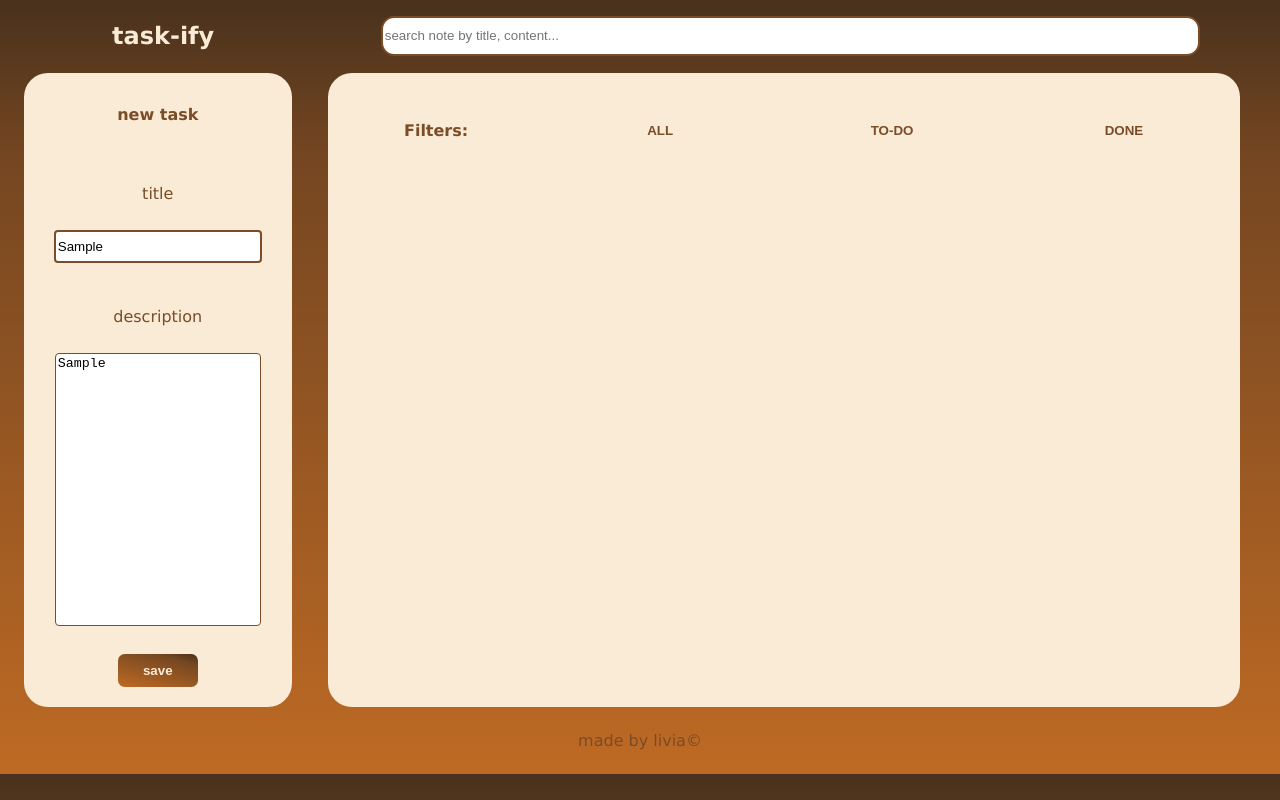
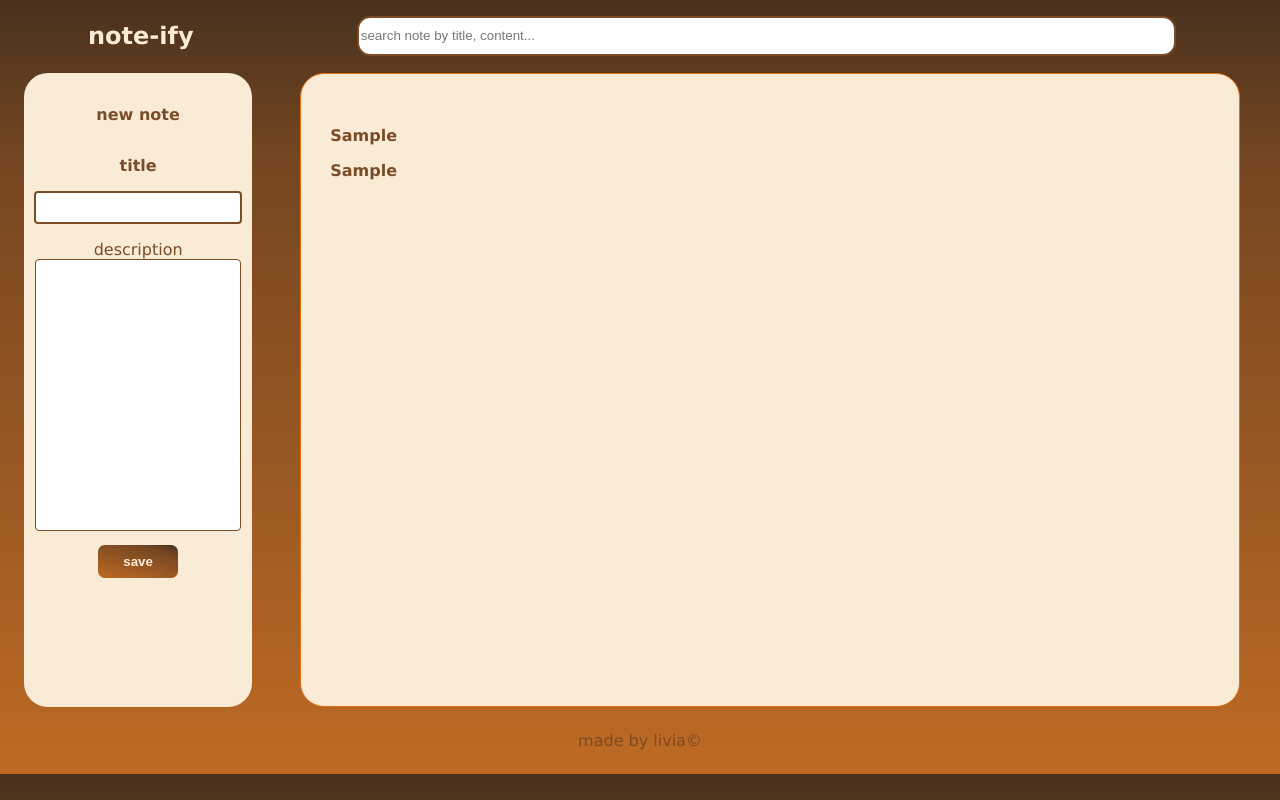
Before and after one commit to lvmendess/list-ify, a plain HTML site: page note-ify/index.html in a window 1280 px wide. Both pictures are taken after typing "Sample", "Sample" into the empty fields and a click on the button "save". Drawn offline with Linux system fonts and the light colour scheme.

Commit message:
vou malhar

```diff
--- a/note-ify/index.html
+++ b/note-ify/index.html
@@ -1,32 +1,30 @@
 <!DOCTYPE html>
 <html>
     <head>
-        <title>task-ify - by livia</title>
+        <title>note-ify - by livia</title>
         <link rel="stylesheet" href="style.css">
     </head>
 
     <body>
         <header>
-            <h2 id="website-title">task-ify</h2>
+            <h2 id="website-title">note-ify</h2>
             <input id="searchbar" type="text" placeholder="search note by title, content...">
         </header>
         <div class="screen">
             <div class="inputField">
-                <p id="newtask">new task</p>
-                <p id="inputtasktitle">title</p>
-                <input type="text" id="tasktitle">
-                <p id="inputtaskdesc">description</p>
-                <textarea type="text" id="taskfield"></textarea>
-                <button id="savebttn">save</button>
+                <form>
+                    <p id="newnote">new note</p>
+                    <p id="inputtasktitle">title</p>
+                    <input type="text" id="notetitle">
+                    <p id="inputnotedesc">description</p>
+                    <textarea type="text" id="notedesc"></textarea>
+                    <button type="button" id="savebttn" onclick="saveNote()">save</button>
+                </form>
             </div>
-            <div class="todofield">
-                <nav>
-                    <p>Filters:</p>
-                    <button id="filter">ALL</button>
-                    <button id="filter">TO-DO</button>
-                    <button id="filter">DONE</button>
-                </nav>
-                <main></main>
+            <div class="noteview">
+                <div class="notegallery" id="notegallery">
+                    <!--style div da nota-->
+                </div>
             </div>
         </div>
         <footer><p>made by livia&copy;</p></footer>
--- a/note-ify/script.js
+++ b/note-ify/script.js
@@ -0,0 +1,57 @@
+let notes = [];
+let style;
+
+function saveNote(){ //funciona
+    const newNoteTitle = document.getElementById('notetitle');
+    const newNoteDesc = document.getElementById('notedesc');
+
+    if(newNoteTitle.value != '' && newNoteDesc.value != ''){
+        const note = new Note(newNoteTitle.value, newNoteDesc.value);
+        notes.push(note);
+
+        const noteDiv = document.createElement('div');
+        noteDiv.className = 'note';
+        noteDiv.id = 'note';
+
+        const noteTitle = document.createElement('div');
+        noteTitle.className = 'noteTitle';
+        noteTitle.id = 'noteTitle';
+        const p = document.createElement('p');
+        p.id = 'title';
+        p.textContent = newNoteTitle.value;
+        noteTitle.appendChild(p);
+
+        const noteDesc = document.createElement('div');
+        noteDesc.className = 'noteDesc';
+        noteDesc.id = 'noteDesc';
+        const p2 = document.createElement('p');
+        p2.textContent = newNoteDesc.value;
+        p2.id = 'desc';
+        noteDesc.appendChild(p2);
+
+        noteDiv.appendChild(noteTitle);
+        noteDiv.appendChild(noteDesc);
+
+        document.getElementById('notegallery').appendChild(noteDiv);
+    }
+    newNoteTitle.value = '';
+    newNoteDesc.value = '';
+}
+
+class Note {
+    constructor(title, description) {
+        this.title = title;
+        this.description = description;
+    }
+}
+
+function search(){ //ainda não funciona
+    const searchTerm = document.getElementById('searchbar').value;
+    notes.forEach(note => {
+        if(note.title.contains(searchTerm) || note.description.contains(searchTerm)){
+
+        }else{
+
+        }
+    });
+}
--- a/note-ify/style.css
+++ b/note-ify/style.css
@@ -10,7 +10,7 @@ header{
     flex-direction: row;
     justify-content:space-evenly;
     align-items: center;
-    margin: 1em 1em 1em 6.5em;
+    margin: 1em 1em 1em 5em;
 }
 
 #website-title{
@@ -27,9 +27,9 @@ header{
 }
 
 #searchbar:focus, #searchbar:active, #searchbar:hover,
-#tasktitle:hover, #tasktitle:focus, #tasktitle:active,
-#taskfield:focus, #taskfield:active, #taskfield:hover{
-    border: 0.15em solid #be6a24;
+#notetitle:hover, #notetitle:focus, #notetitle:active,
+#notedesc:focus, #notedesc:active, #notedesc:hover{
+    border: 0.15em solid #8d24be;
 }
 
 .screen{
@@ -48,22 +48,25 @@ header{
     border-radius: 1.5em;
     border: none;
     background-color:antiquewhite;
+}
+
+form{
     display: flex;
     flex-direction: column;
     justify-content: space-between;
     align-items: center;
 }
 
-#newtask{
+#newnote{
     margin-top: 2em;
 }
 
-#inputtasktitle{
+#inputnotetitle{
     margin-bottom: 0;
     font-weight: 200;
 }
 
-#inputtaskdesc{
+#inputnotedesc{
     margin-bottom: 0;
     font-weight: 200;
 }
@@ -75,12 +78,12 @@ input, textarea{
     width: 15em;
 }
 
-#tasktitle{
+#notetitle{
     height: 2em;
     outline: transparent;
 }
 
-#taskfield{
+#notedesc{
     min-height: 20em;
     max-height: 20em;
     min-width: 15em;
@@ -93,6 +96,7 @@ input, textarea{
     background-image: linear-gradient(195deg, #49311d 0%, #744621 20%, #be6a24 100%);
     color: antiquewhite;
     border-radius: 0.5em;
+    margin-top: 1em;
     margin-bottom: 1.5em;
 }
 
@@ -102,19 +106,12 @@ input, textarea{
     transition-duration: 0.3s;
 }
 
-.todofield{
+.noteview{
     width: 75%;
     height: 105%;
     border-radius: 1.5em;
     border: none;
     background-color:antiquewhite;
-}
-
-nav{
-    display: flex;
-    justify-content: space-around;
-    align-items: center;
-    margin-top: 2em;
 }
 
 p{
@@ -131,11 +128,30 @@ button{
     color: #7a4c27;
 }
 
-#filter:hover,
-#filter:active,
-#filter:focus{
-    border: 0.2em solid #7a4c27;
-    border-radius: 0.5em;
+.noteview{
+    box-sizing: border-box;
+    border-radius: 1.5em;
+    border: 0.1em solid #e07015;
+    width: 90%;
+    height: 105%;
+    display: flex;
+    flex-direction: column;
+    justify-content: center;
+    align-items: center;
+    margin-left: 3em;
+    padding: 20px;
+}
+
+.notegallery{
+    display: flex;
+    justify-content: flex-start;
+    align-items: center;
+    align-content: flex-start;
+    flex-wrap: wrap;
+    width: 98%;
+    height: 98%;
+    gap: 1em 1em;
+    margin: 1em 1em 1em 1em;
 }
 
 footer{
--- a/task-ify/script.js
+++ b/task-ify/script.js
@@ -2,10 +2,10 @@ let tasks = [];
 let style;
 
 function count(){
-    return tasks.length;
+    return tasks.length; //all
 }
 
-function getDone(){
+function getDone(){ //done
     let doneNum = 0;
     for(let i = 0; i<tasks.length; i++){
         if(tasks[i].classList.contains('done')){
```
